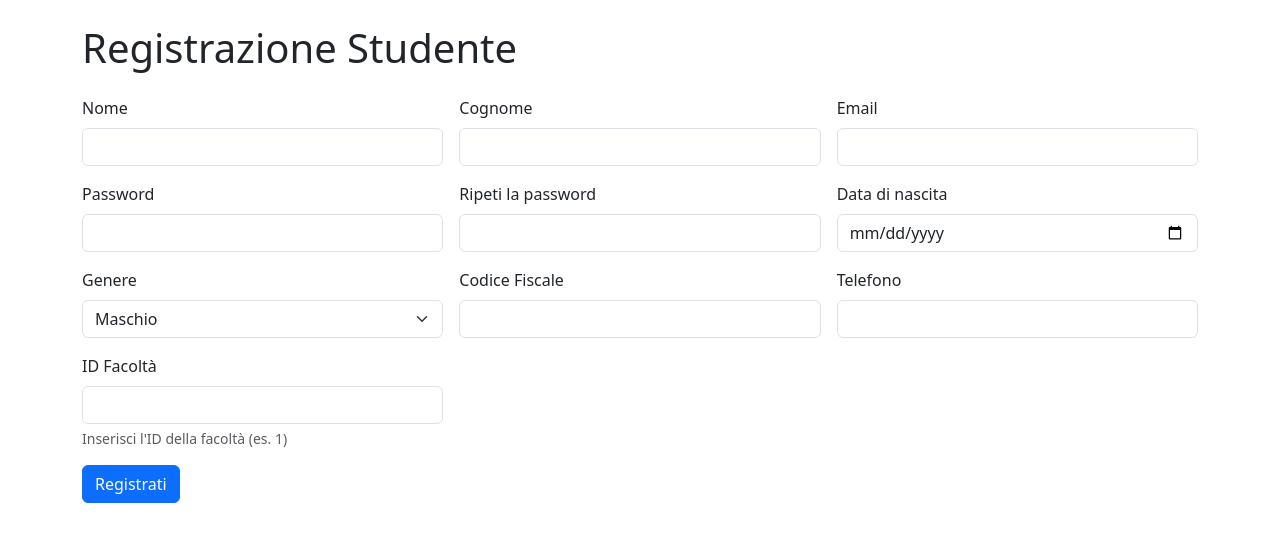
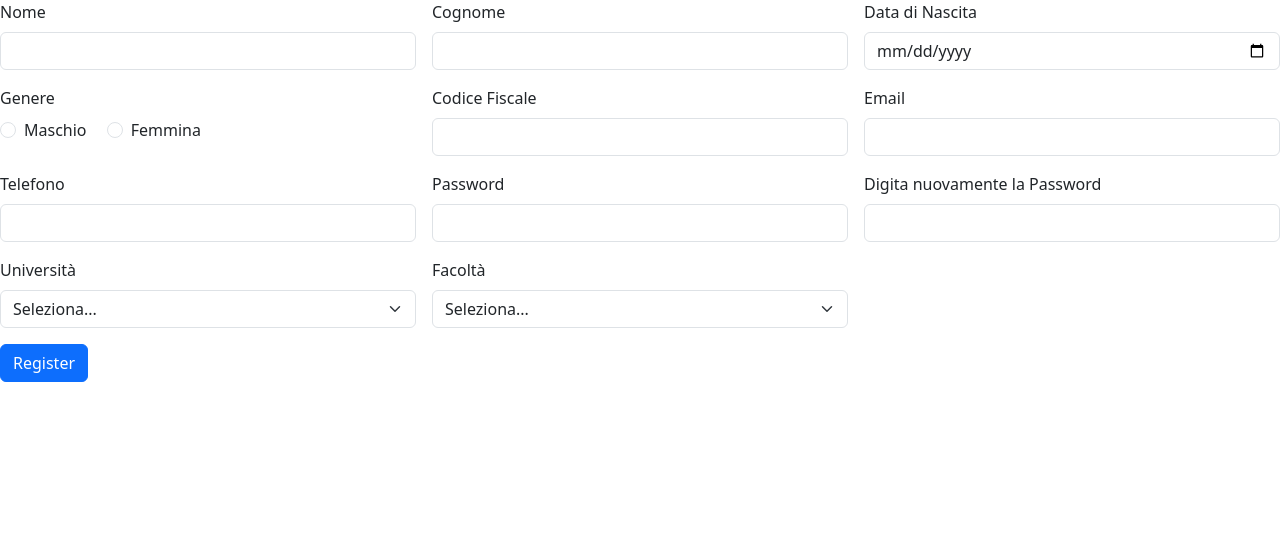
Before and after one commit to CeronAlessandro/ProgettoGruppo03_UniConnect_WebApp, a PHP site: page /register.php in a window 1280 px wide. Shown: the top 542 px of the page. Run offline with PHP 8.4, Linux system fonts and the light colour scheme.

Commit message:
Adattamento register.php

```diff
--- a/register.php
+++ b/register.php
@@ -1,103 +1,151 @@
 <?php
+    //include il file che mi permette di connettermi al db
     include 'config.php';
-session_start();
-if (isset($_SESSION['id'])) {
-    //se l'utente è già loggato, reindirizza alla pagina principale
-    header("Location: form.html");
-    exit();
-}
 
     if ($_SERVER['REQUEST_METHOD'] === 'POST') {
         $password = $_POST['password'];
         $checkPassword = $_POST['checkPassword'];
 
-    if ($password === $checkPassword) {
-        $email = $_POST['email'];
-        $first_name = $_POST['first-name'];
-        $last_name = $_POST['last-name'];
-        $data_nascita = $_POST['data-nascita'];
-        $genere = $_POST['genere'];
-        $codice_fiscale = $_POST['codice-fiscale'];
-        $telefono = $_POST['telefono'];
-        $id_facolta = $_POST['id-facolta'];
+        if ($password === $checkPassword){
+            $email = $_POST['Email'];
+            $nome = $_POST['Nome'];
+            $cognome = $_POST['Cognome'];
 
-        $password_hash = password_hash($password, PASSWORD_DEFAULT);
+            $sql = "INSERT INTO studente(Email, Password, Nome, Cognome, Data_nascita, Genere, Codice_fiscale, Telfono, ID_facolta) VALUES('$email', '$password', '$first_name' , '$last_name');";
 
-        $stmt = $conn->prepare("INSERT INTO studente (Nome, Cognome, Data_nascita, Genere, Codice_fiscale, Email, Telefono, Password, ID_facolta) VALUES (?, ?, ?, ?, ?, ?, ?, ?, ?)");
-        $stmt->bind_param("ssssssssi", $first_name, $last_name, $data_nascita, $genere, $codice_fiscale, $email, $telefono, $password_hash, $id_facolta);
-
-        if ($stmt->execute()) {
-            echo "<div class='alert alert-success text-center'>Utente registrato con successo!</div>";
-        } else {
-            echo "<div class='alert alert-danger text-center'>Errore nell'inserimento: " . $stmt->error . "</div>";
+            if($conn->query($sql) === true){
+                echo "Utente registrato con successo!";
+            }else{
+                echo "Errore nell'inserimento";
+            }
+        }else{
+            echo "La password non è corretta! Scrivi 2 volte la stessa password.";
         }
 
-        $stmt->close();
-    } else {
-        echo "<div class='alert alert-warning text-center'>La password non è corretta! Scrivi 2 volte la stessa password.</div>";
-    }
     }
 ?>
 
 <!DOCTYPE html>
-<html lang="it">
+<html lang="en">
 <head>
     <meta charset="UTF-8">
-    <title>Registrazione Studente</title>
-    <link href="https://cdn.jsdelivr.net/npm/bootstrap@5.3.3/dist/css/bootstrap.min.css" rel="stylesheet">
+    <meta name="viewport" content="width=device-width, initial-scale=1.0">
+    <title>Gestione Attività Registrazione</title>
+    <link href="https://cdn.jsdelivr.net/npm/bootstrap@5.3.3/dist/css/bootstrap.min.css" rel="stylesheet" integrity="sha384-QWTKZyjpPEjISv5WaRU9OFeRpok6YctnYmDr5pNlyT2bRjXh0JMhjY6hW+ALEwIH" crossorigin="anonymous">
 </head>
 <body>
-<div class="container mt-4">
-    <h1 class="mb-4">Registrazione Studente</h1>
-    <form class="row g-3" method="post">
+    <form class="row g-3 needs-validation" method="post">
+    <!-- Nome -->
     <div class="col-md-4">
-            <label class="form-label">Nome</label>
-            <input type="text" name="first-name" class="form-control" required>
+        <label for="Nome" class="form-label">Nome</label>
+        <input type="text" name="Nome" class="form-control" minlength="2" maxlength="50" required>
+        <div class="valid-feedback">
         </div>
+    </div>
+
+    <!-- Cognome -->
     <div class="col-md-4">
-            <label class="form-label">Cognome</label>
-            <input type="text" name="last-name" class="form-control" required>
+        <label for="Cognome" class="form-label">Cognome</label>
+        <input type="text" name="Cognome" class="form-control" minlength="2" maxlength="50" required>
+        <div class="valid-feedback">
         </div>
+    </div>
+
+    <!-- Data di Nascita -->
     <div class="col-md-4">
-            <label class="form-label">Email</label>
-            <input type="email" name="email" class="form-control" required>
+        <label for="Data_nascita" class="form-label">Data di Nascita</label>
+        <input type="date" name="Data_nascita" class="form-control" required>
+        <div class="valid-feedback"></div>
     </div>
+
+    <!-- Genere (M/F) -->
     <div class="col-md-4">
-            <label class="form-label">Password</label>
-            <input type="password" name="password" class="form-control" required>
+        <label class="form-label d-block">Genere</label>
+        <div class="form-check form-check-inline">
+            <input class="form-check-input" type="radio" name="Genere" id="genereM" value="M">
+            <label class="form-check-label" for="genereM">Maschio</label>
         </div>
+        <div class="form-check form-check-inline">
+            <input class="form-check-input" type="radio" name="Genere" id="genereF" value="F">
+            <label class="form-check-label" for="genereF">Femmina</label>
+        </div>
+    </div>
+
+    <!-- Codice Fiscale -->
     <div class="col-md-4">
-            <label class="form-label">Ripeti la password</label>
-            <input type="password" name="checkPassword" class="form-control" required>
+        <label for="Codice_fiscale" class="form-label">Codice Fiscale</label>
+        <input type="text" name="Codice_fiscale" class="form-control" minlength="16" maxlength="16" required>
+        <div class="valid-feedback"></div>
     </div>
+
+    <!-- Email -->
     <div class="col-md-4">
-            <label class="form-label">Data di nascita</label>
-            <input type="date" name="data-nascita" class="form-control" required>
+        <label for="Email" class="form-label">Email</label>
+        <input type="email" name="Email" class="form-control" maxlength="100" required>
+        <div class="valid-feedback">
         </div>
+    </div>
+
+    <!-- Telefono -->
     <div class="col-md-4">
-            <label class="form-label">Genere</label>
-            <select name="genere" class="form-select" required>
-                <option value="M">Maschio</option>
-                <option value="F">Femmina</option>
+        <label for="Telefono" class="form-label">Telefono</label>
+        <input type="tel" name="Telefono" class="form-control" maxlength="15" pattern="[0-9]+">
+        <div class="valid-feedback"></div>
+    </div>
+
+    <!-- Password -->
+    <div class="col-md-4">
+        <label for="Password" class="form-label">Password</label>
+        <input type="password" name="password" class="form-control" maxlength="255" required>
+        <div class="valid-feedback">
+        </div>
+    </div>
+
+    <!-- Controllo Password -->
+    <div class="col-md-4">
+        <label for="CheckPassword" class="form-label">Digita nuovamente la Password</label>
+        <input type="password" name="Checkpassword" class="form-control" maxlength="255" required>
+        <div class="valid-feedback">
+        </div>
+    </div>
+
+    <!-- Università -->
+    <div class="col-md-4">
+        <label for="Universita" class="form-label">Università</label>
+        <select name="Universita" class="form-select" required>
+            <option selected disabled value="">Seleziona...</option>
+            <?php
+                // $conn = new mysqli("localhost", "username", "password", "nome_database");
+                // $sql = "SELECT id, nome FROM universita";
+                // $result = $conn->query($sql);
+                // while($row = $result->fetch_assoc()) {
+                //     echo '<option value="'.$row['id'].'">'.$row['nome'].'</option>';
+                // }
+            ?>
         </select>
+        <div class="valid-feedback"></div>
     </div>
+    <!-- Facoltà -->
     <div class="col-md-4">
-            <label class="form-label">Codice Fiscale</label>
-            <input type="text" name="codice-fiscale" class="form-control" maxlength="16" required>
-        </div>
-        <div class="col-md-4">
-            <label class="form-label">Telefono</label>
-            <input type="text" name="telefono" class="form-control">
-        </div>
-        <div class="col-md-4">
-            <label class="form-label">ID Facoltà</label>
-            <input type="number" name="id-facolta" class="form-control" required>
-            <div class="form-text">Inserisci l'ID della facoltà (es. 1)</div>
+        <label for="Facolta" class="form-label">Facoltà</label>
+        <select name="Facolta" class="form-select" required>
+            <option selected disabled value="">Seleziona...</option>
+            <?php
+                // $sql = "SELECT id, nome FROM facolta";
+                // $result = $conn->query($sql);
+                // while($row = $result->fetch_assoc()) {
+                //     echo '<option value="'.$row['id'].'">'.$row['nome'].'</option>';
+                // }
+                // $conn->close();
+            ?>
+        </select>
+        <div class="valid-feedback"></div>
     </div>
     <div class="col-12">
-            <button class="btn btn-primary" type="submit">Registrati</button>
+        <button class="btn btn-primary" type="submit">Register</button>
     </div>
     </form>
-</div>
+    <script src="https://cdn.jsdelivr.net/npm/@popperjs/core@2.11.8/dist/umd/popper.min.js" integrity="sha384-I7E8VVD/ismYTF4hNIPjVp/Zjvgyol6VFvRkX/vR+Vc4jQkC+hVqc2pM8ODewa9r" crossorigin="anonymous"></script>
+    <script src="https://cdn.jsdelivr.net/npm/bootstrap@5.3.3/dist/js/bootstrap.min.js" integrity="sha384-0pUGZvbkm6XF6gxjEnlmuGrJXVbNuzT9qBBavbLwCsOGabYfZo0T0to5eqruptLy" crossorigin="anonymous"></script>
 </body>
 </html>
```
Lines whose indentation alone changed are shown as unchanged.
